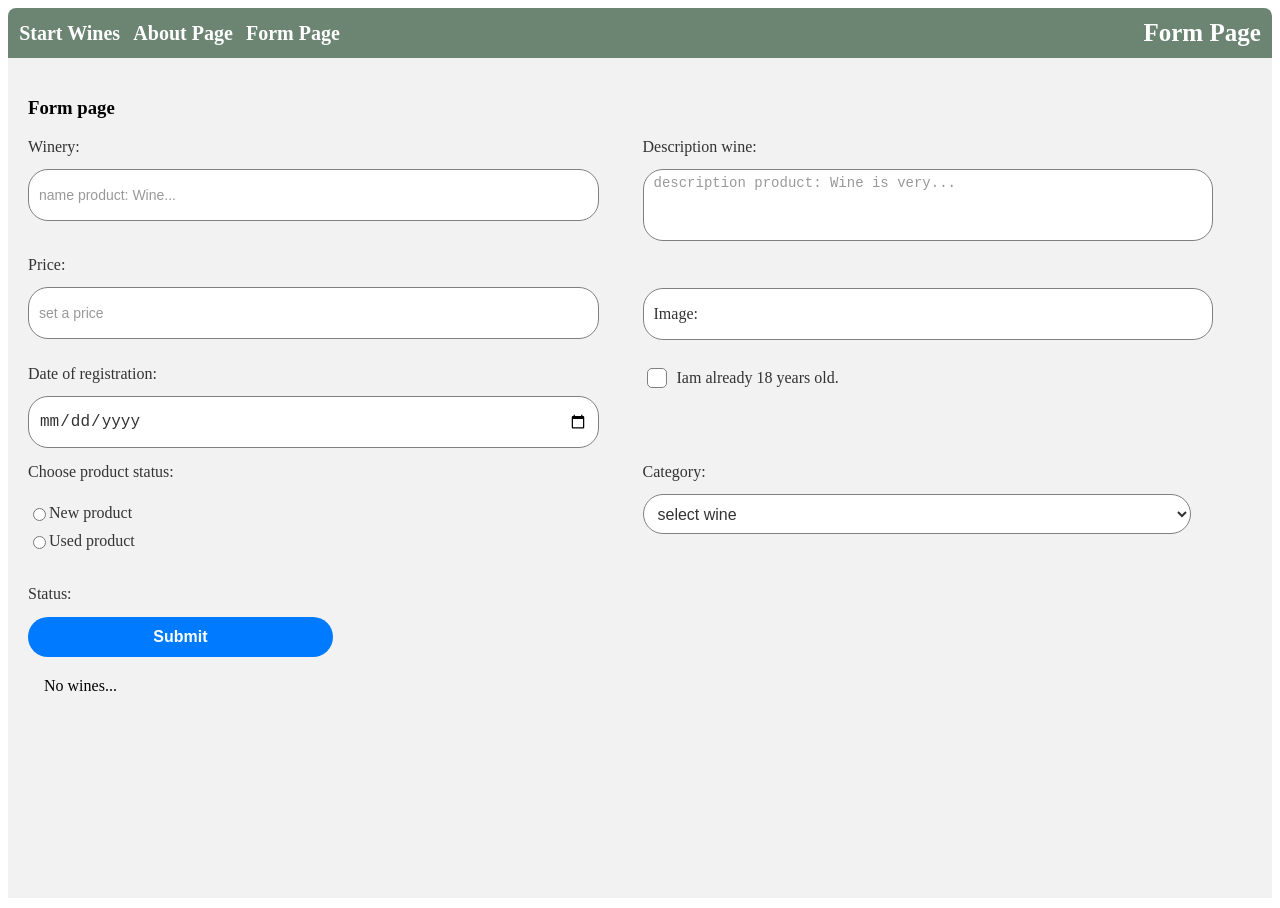
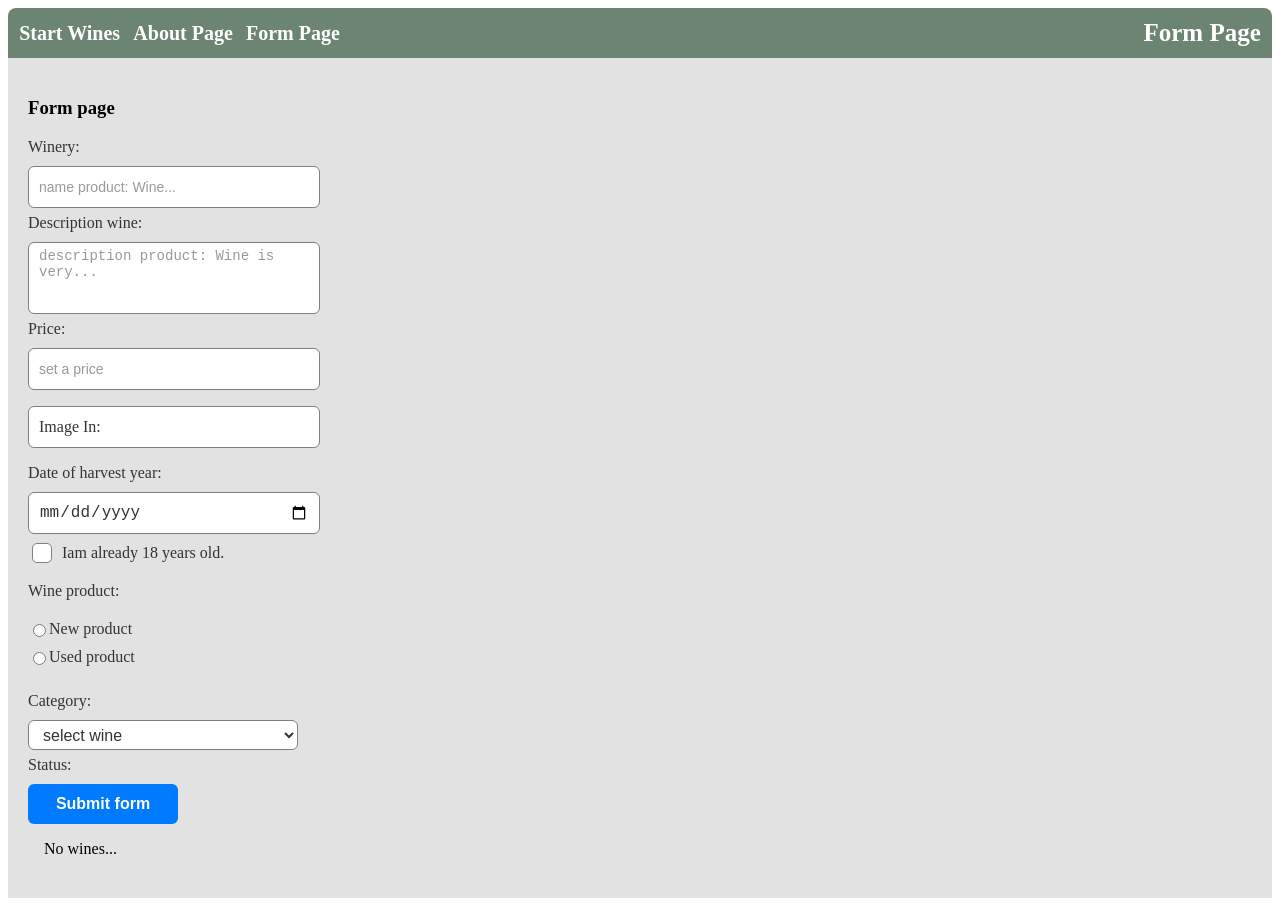
Before and after one commit to DzmitrySH/React-2023Q1, a React (Vite) app in the folder react-forms/: page /form in a window 1280 px wide. Built offline with nearby package versions, Linux system fonts and the light colour scheme.

Commit message:
fix: bug fix

```diff
--- a/react-forms/src/components/pages/forms/Form.css
+++ b/react-forms/src/components/pages/forms/Form.css
@@ -1,15 +1,14 @@
 .form-page {
-  background-color: #f2f2f2;
+  background-color: #e2e2e2;
   padding: 20px;
   margin-bottom: 10px;
   min-height: 100vh;
 }
 
 .form-page form {
-  display: grid;
-  grid-template-columns: repeat(2, 1fr);
-  grid-auto-rows: minmax(40px, auto);
-  grid-gap: 5px;
+  display: flex;
+  flex-direction: column;
+  width: 300px;
   margin-bottom: 10px;
 }
 
@@ -17,10 +16,8 @@
   display: flex;
   flex-direction: column;
   align-items: flex-start;
-  gap: 0.2rem;
-  margin-bottom: 10px;
+  margin-bottom: 6px;
 }
-
 
 .form-input div {
   display: flex;
@@ -43,10 +40,10 @@
 .form-page input[type="number"],
 .form-page select {
   width: 90%;
-  height: 40px;
+  height: 30px;
   padding: 5px 10px;
   border: 1px solid gray;
-  border-radius: 20px;
+  border-radius: 6px;
   font-size: 16px;
   color: #333;
   background-color: #fff;
@@ -59,7 +56,7 @@
   height: 60px;
   padding: 5px 10px;
   border: 1px solid gray;
-  border-radius: 20px;
+  border-radius: 6px;
   font-size: 16px;
   color: #333;
   background-color: #fff;
@@ -68,10 +65,10 @@
 
 .form-input input[type="date"] {
   width: 90%;
-  height: 40px;
+  height: 30px;
   padding: 5px 10px;
   border: 1px solid gray;
-  border-radius: 20px;
+  border-radius: 6px;
   font-size: 16px;
   color: #333;
   background-color: #fff;
@@ -126,12 +123,12 @@
 }
 
 .form-input label[for="image-input"] {
-  margin-top: 32px;
+  margin-top: 10px;
   width: 90%;
-  height: 40px;
+  height: 30px;
   padding: 5px 10px;
   border: 1px solid gray;
-  border-radius: 20px;
+  border-radius: 6px;
   font-size: 16px;
   color: #333;
   background-color: #fff;
@@ -148,7 +145,7 @@
   width: 50%;
   height: 40px;
   border: none;
-  border-radius: 20px;
+  border-radius: 6px;
   font-size: 16px;
   font-weight: bold;
   color: #fff;
--- a/react-forms/src/components/pages/forms/input/Category.tsx
+++ b/react-forms/src/components/pages/forms/input/Category.tsx
@@ -13,7 +13,7 @@ class Category extends Component<IinputCategoryProps> {
     return (
       <div className="form-input">
         <label htmlFor="category-select">
-          Category: {!valid && <span className="form-input-span-error">Error</span>}
+          Category: {!valid && <span className="form-input-span-error">Select</span>}
         </label>
         <select
           id="category-select"
--- a/react-forms/src/components/pages/forms/input/DateNew.tsx
+++ b/react-forms/src/components/pages/forms/input/DateNew.tsx
@@ -7,18 +7,13 @@ interface InputDateProps {
 }
 
 class DateNew extends Component<InputDateProps> {
-  static now() {
-    throw new Error('Method not implemented.');
-  }
   render() {
     const { valid, dateRef } = this.props;
     return (
       <div className="form-input">
         <label htmlFor="date-input">
-          Date of registration:
-          {!valid && (
-            <span className="form-input-span-error">Error: No date or product from the future</span>
-          )}
+          Date of harvest year:
+          {!valid && <span className="form-input-span-error">No date or product</span>}
         </label>
         <input type="date" id="date-input" ref={dateRef} />
       </div>
--- a/react-forms/src/components/pages/forms/input/Images.tsx
+++ b/react-forms/src/components/pages/forms/input/Images.tsx
@@ -13,7 +13,7 @@ class Images extends Component<IinputImageProps> {
     return (
       <div className="form-input">
         <label htmlFor="image-input">
-          Image: {!valid && <span className="form-input-span-error">Error</span>}
+          Image In: {!valid && <span className="form-input-span-error">Add image</span>}
         </label>
         <input
           type="file"
--- a/react-forms/src/components/pages/forms/input/Price.tsx
+++ b/react-forms/src/components/pages/forms/input/Price.tsx
@@ -13,7 +13,7 @@ class Price extends Component<InputPriceProps> {
       <div className="form-input">
         <label htmlFor="price-input">
           Price:
-          {!valid && <span className="form-input-span-error">Error</span>}
+          {!valid && <span className="form-input-span-error">Cost wine</span>}
         </label>
         <input
           type="number"
--- a/react-forms/src/components/pages/forms/input/Rule.tsx
+++ b/react-forms/src/components/pages/forms/input/Rule.tsx
@@ -14,7 +14,7 @@ class Rule extends Component<InputRuleProps> {
         <label htmlFor="rule-input">
           <input type="checkbox" id="rule-input" data-testid="rule-input" ref={ruleRef} />
           Iam already 18 years old.
-          {!valid && <span className="form-input-span-error">Error</span>}
+          {!valid && <span className="form-input-span-error">No?</span>}
         </label>
       </div>
     );
--- a/react-forms/src/components/pages/forms/input/StatusForm.tsx
+++ b/react-forms/src/components/pages/forms/input/StatusForm.tsx
@@ -13,7 +13,7 @@ class StatusForm extends Component<InputStatusProps> {
         <label htmlFor="category-select">
           Status: {valid && <span style={{ color: 'green' }}>Card added</span>}
         </label>
-        <button type="submit">Submit</button>
+        <button type="submit">Submit form</button>
       </div>
     );
   }
--- a/react-forms/src/components/pages/forms/input/StatusWine.tsx
+++ b/react-forms/src/components/pages/forms/input/StatusWine.tsx
@@ -14,8 +14,8 @@ class StatusWine extends Component<IinputStatusWineProps> {
       <div className="form-input">
         <div className="radio-label">
           <label>
-            Choose product status:
-            {!valid && <span className="form-input-span-error">Error</span>}
+            Wine product:
+            {!valid && <span className="form-input-span-error">Select</span>}
           </label>
         </div>
         <div className="radio-buttons">
--- a/react-forms/src/components/pages/forms/input/Wine.tsx
+++ b/react-forms/src/components/pages/forms/input/Wine.tsx
@@ -14,9 +14,7 @@ class Wine extends Component<InputWineProps> {
         <label htmlFor="description-input">
           Description wine:
           {!valid && (
-            <span className="form-input-span-error">
-              Error: First letter is capital, 5 characters
-            </span>
+            <span className="form-input-span-error">First letter is capital, 5 characters</span>
           )}
         </label>
         <textarea
--- a/react-forms/src/components/pages/forms/input/Winery.tsx
+++ b/react-forms/src/components/pages/forms/input/Winery.tsx
@@ -14,9 +14,7 @@ class Winery extends Component<InputWineryProps> {
         <label htmlFor="title-input">
           Winery:{' '}
           {!valid && (
-            <span className="form-input-span-error">
-              Error: not First letter is capital, 5 characters
-            </span>
+            <span className="form-input-span-error">First letter is capital, 5 characters</span>
           )}
         </label>
         <input type="text" id="title-input" ref={wineryRef} placeholder="name product: Wine..." />
```
Lines whose indentation alone changed are shown as unchanged.
